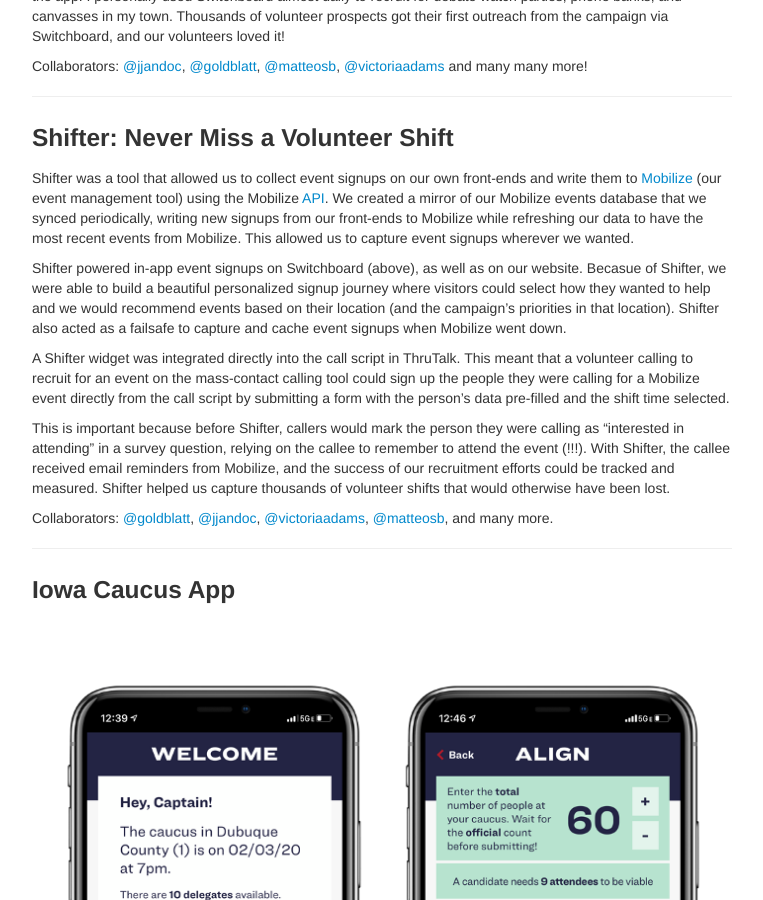
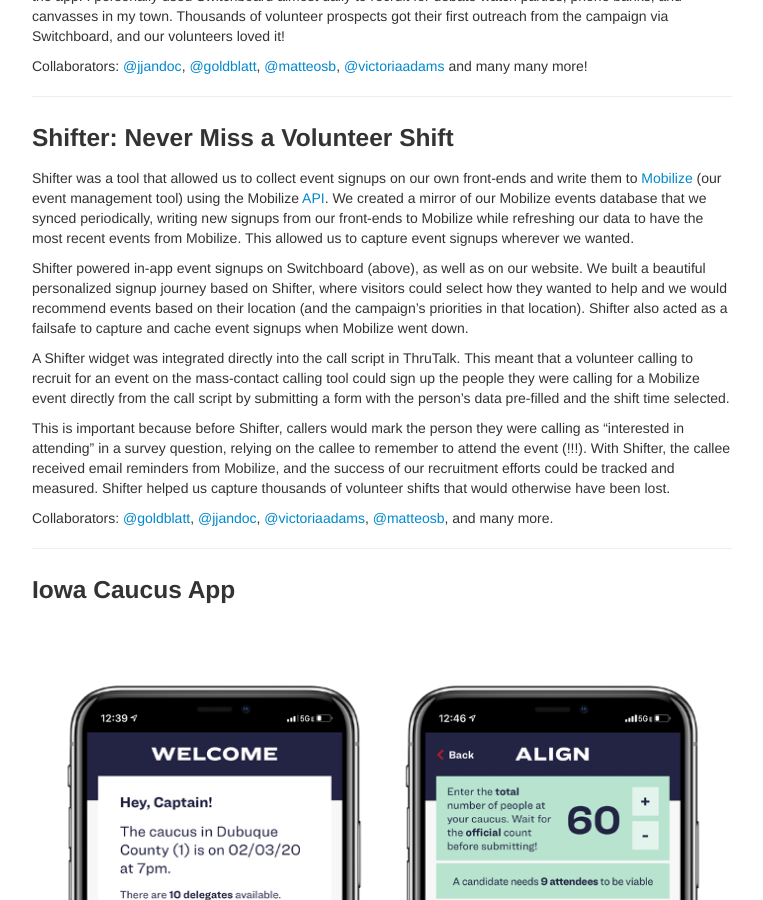
Before and after one commit to vyedin/vyedin.github.io, a Jekyll site: the page built from pages/campaigns.md, in a window 1280 px wide and 900 px high, scrolled down 1722 px. Shown: the whole window, without its empty margins (258-1021 px from the left). Built offline with Jekyll 4.4.1, drawn with Linux system fonts in a browser that asks for light colours; some of the changed text lies outside the part shown.

Commit message:
Update campaigns.md

```diff
--- a/pages/campaigns.md
+++ b/pages/campaigns.md
@@ -45,7 +45,7 @@ Collaborators: [@jjandoc](https://github.com/jjandoc), [@goldblatt](https://gith
 
 Shifter was a tool that allowed us to collect event signups on our own front-ends and write them to [Mobilize](https://join.mobilize.us/) (our event management tool) using the Mobilize [API](https://github.com/mobilizeamerica/api). We created a mirror of our Mobilize events database that we synced periodically, writing new signups from our front-ends to Mobilize while refreshing our data to have the most recent events from Mobilize. This allowed us to capture event signups wherever we wanted.
 
-Shifter powered in-app event signups on Switchboard (above), as well as on our website. Becasue of Shifter, we were able to build a beautiful personalized signup journey where visitors could select how they wanted to help and we would recommend events based on their location (and the campaign's priorities in that location). Shifter also acted as a failsafe to capture and cache event signups when Mobilize went down.
+Shifter powered in-app event signups on Switchboard (above), as well as on our website. We built a beautiful personalized signup journey based on Shifter, where visitors could select how they wanted to help and we would recommend events based on their location (and the campaign's priorities in that location). Shifter also acted as a failsafe to capture and cache event signups when Mobilize went down.
 
 A Shifter widget was integrated directly into the call script in ThruTalk. This meant that a volunteer calling to recruit for an event on the mass-contact calling tool could sign up the people they were calling for a Mobilize event directly from the call script by submitting a form with the person's data pre-filled and the shift time selected.
 
```
Also changed, not shown: other parts of pages/campaigns.md (+1 -1 lines).
